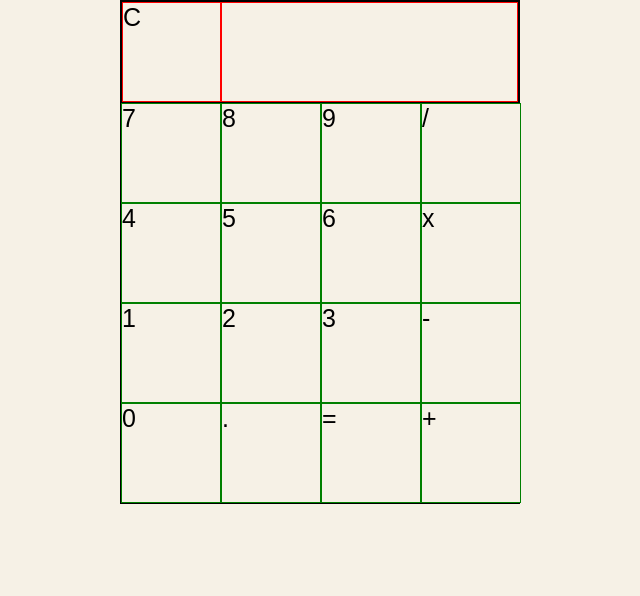
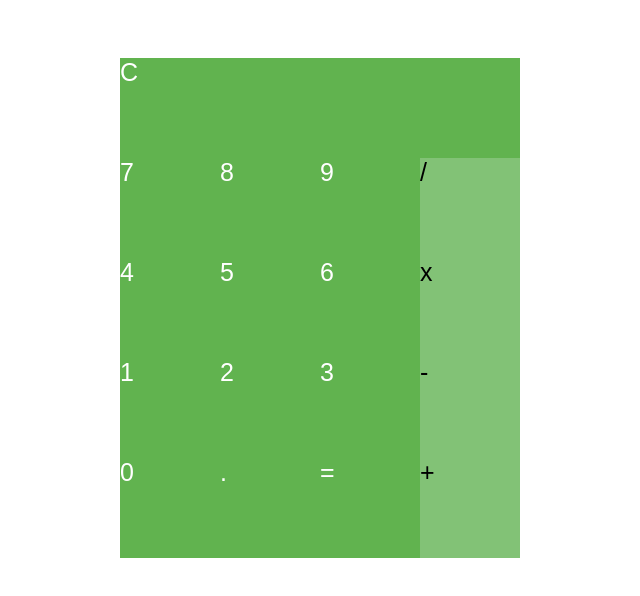
Before and after one commit to sjroma/week-three-project, a plain HTML site: page index.html in a window 1280 px wide. Shown: the whole page, without its empty margins (320-960 px from the left). Drawn offline with Linux system fonts and the light colour scheme.

Commit message:
most styling complete for calculator, needs borders and items centered

```diff
--- a/index.html
+++ b/index.html
@@ -5,7 +5,8 @@
     <link rel="stylesheet" type="text/css" href="main.css">
   </head>
   <body>
-    <div id="calculator_container">
+    <main>
+    <div class="container">
     <!-- Clear key and Display -->
       <div class="top_row">
         <div class="clear">C</div>
@@ -40,5 +41,6 @@
       </div>
     </div>
   <script type="text/javascript" src="main.js"></script>
+  </main>
   </body>
 </html>
--- a/main.css
+++ b/main.css
@@ -1,42 +1,47 @@
+/*
 * {
-  background-color: #F6F1E6;
   border: 0;
   box-sizing: border-box;
-  margin: auto;
   outline: 0;
   padding: 0;
 }
+*/
 
-#calculator_container {
-  background: #61B34F;
-  border: 1px solid black;
+main {
   display: flex;
-  flex-wrap: wrap;
+}
+
+.container {
+/*  border: 1px solid black;*/
   font: 25px 'Ariel', sans-serif;
+  font-weight: 100;
   height: auto;
+  margin: auto;
+  margin-top: 50px;
+}
+
+.top_row {
+  background-color: #61B34F;
+  border-bottom-color: #91CA86;
+  display: flex;
   width: 400px;
 }
 
-.top_row {
-  border: 1px solid black;
-  display: flex;
-  width: 100%;
-}
-
 .clear {
-  border: 1px solid red;
+  color: #FFF;
   height: 100px;
   width: 25%;
 }
 
 .screen {
-  border: 1px solid red;
   height: 100px;
   width: 75%;
 }
 
 span {
-  border: 1px solid green;
+  background-color: #61B34F;
+  border-color: #91CA86;
+  color: #FFF;
   height: 100px;
   width: 100px;
 }
@@ -58,9 +63,13 @@ span {
 }
 
 .eval {
-
 }
 
 .operator {
+  background-color: #82C276;
+  color: #000;
+}
 
+.clear:hover, .eval:hover {
+  background-color: #82C276;
 }
```
